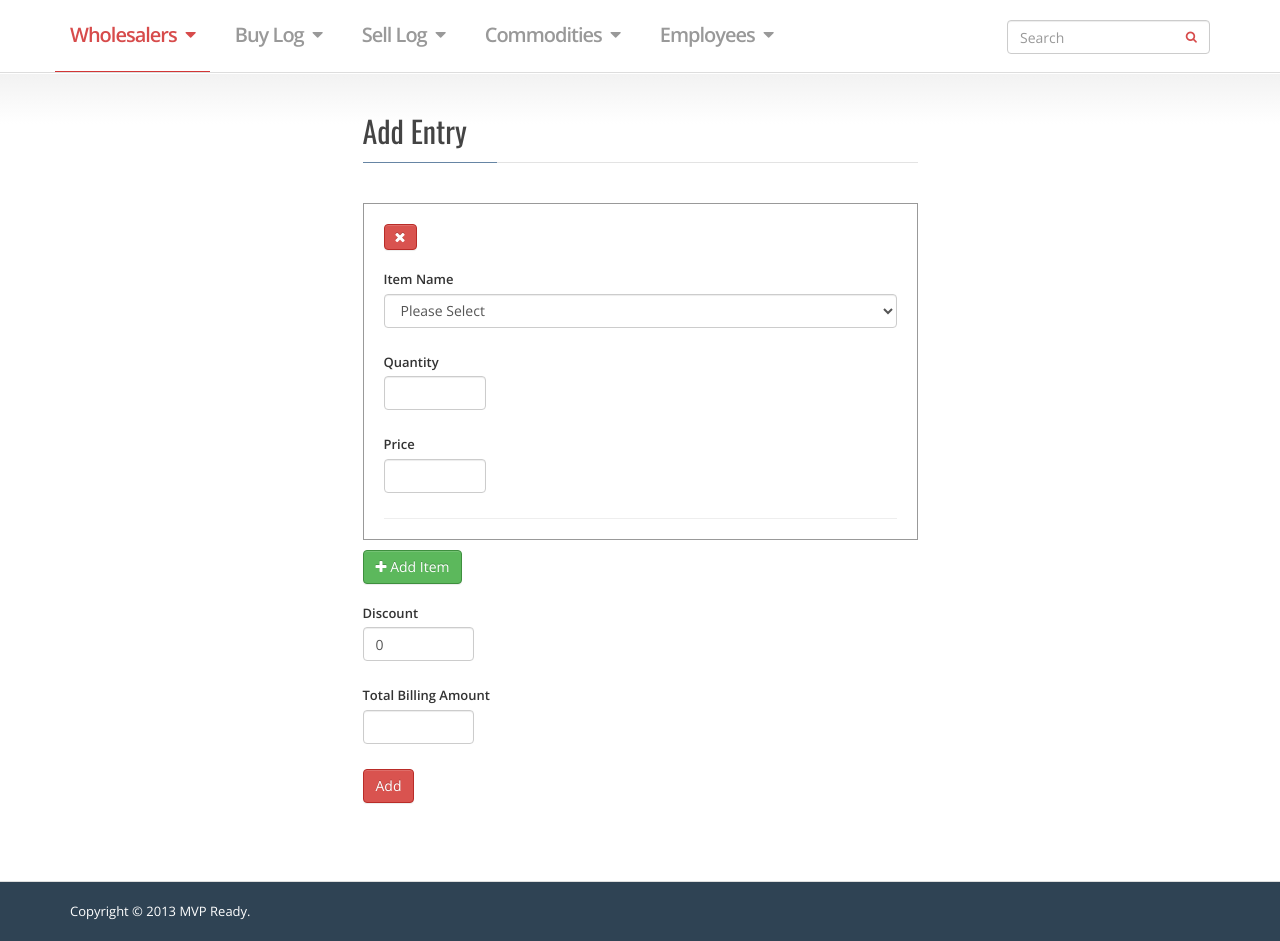
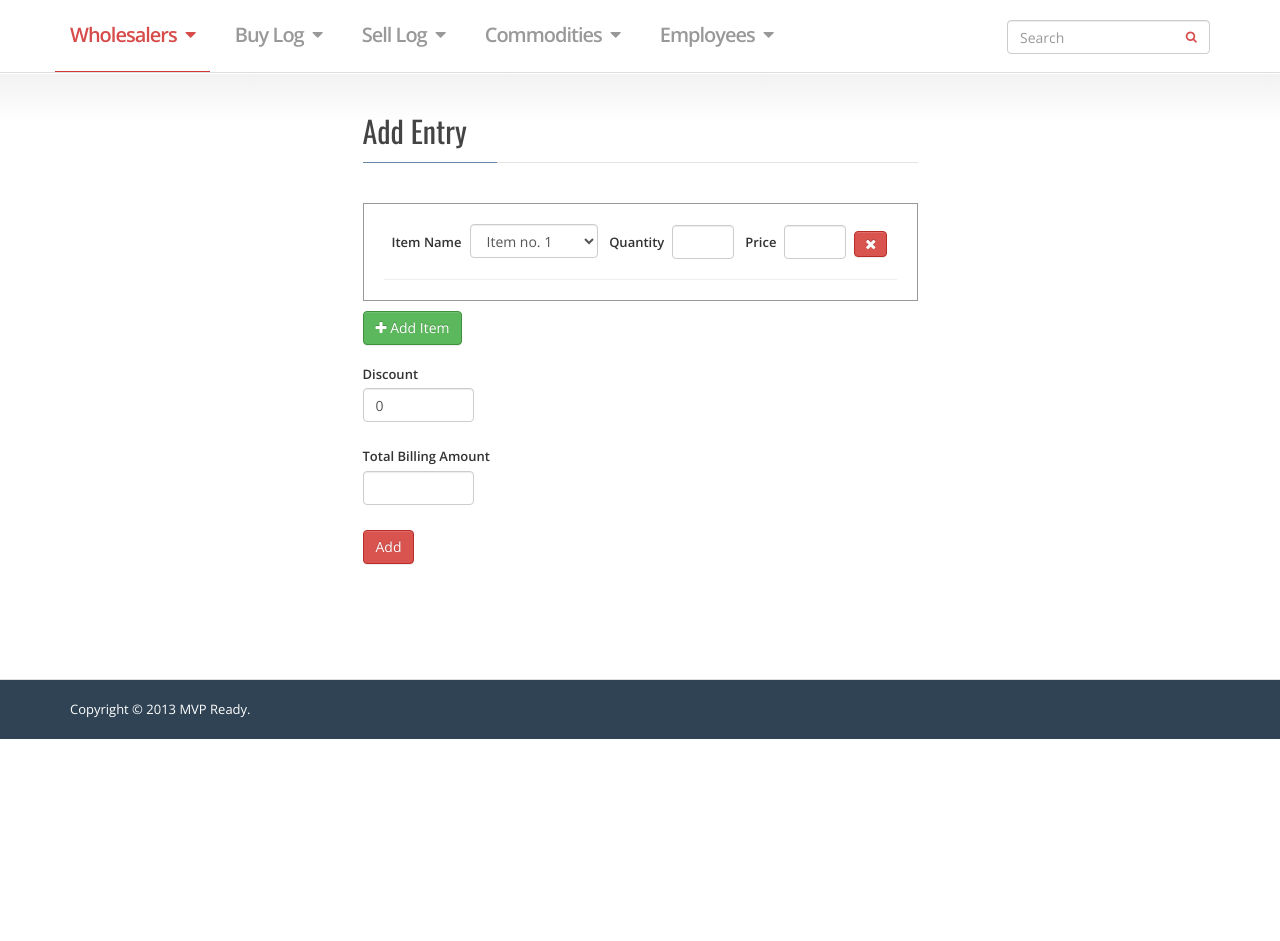
Before and after one commit to AbhineetJain/generalStore, a PHP site: page /sell_log_add_entry.php in a window 1280 px wide. Shown: the part 61-1002 px from the top of the page. After the commit the page ends 800 px from the top, so only its background shows below. Run offline with PHP 8.4, Linux system fonts and the light colour scheme.

Commit message:
sell_log GUI improved, form to JSONArray

```diff
--- a/css/mvpready-flat.css
+++ b/css/mvpready-flat.css
@@ -20,21 +20,37 @@
   width: 20%;
  }
 
+ .place-inline > .half-width {
+  width: 12%;
+ }
+
  .itemDesc {
   border: 1px solid #999999;
   padding: 20px 20px 0 20px;
   margin-bottom: 10px;
- }
+}
+
+.item {
+  width: 25%;
+}
 
  #add_item {
   margin-bottom: 20px;
  }
 
  .closebutton {
-  //float: right;
   padding: 2px 10px;
-  margin-bottom: 20px;
- }
+  margin-left: 5px;
+}
+
+.place-inline > label {
+  margin-right: 8px;
+  margin-left: 8px;
+}
+
+.place-inline {
+  display: inline;
+}
 
 /* ============================
   Custom CSS Ends
--- a/js/customized.js
+++ b/js/customized.js
@@ -1,4 +1,5 @@
 var item_no = 0;
+var form_data;
 
 function main() {
 	$('#add_item').click(
@@ -6,6 +7,16 @@ function main() {
 			add_item_description(e);
 	});
 	add_event();
+	$('#sell-log-form').submit(
+		function(e) {
+			form_data = $(this).serializeArray();
+			console.log(form_data);
+			var json_string = form_data.toSource();
+			console.log(json_string);
+			e.preventDefault();
+		}
+	);
+	$('#add_item').trigger('click');
 }
 
 function add_event() {
@@ -18,16 +29,19 @@ function add_event() {
 function add_item_description(e) {
 	e.preventDefault();
 	item_no += 1;
-	var html_content = $('.itemDesc').html();
-	html_content += "<div id=\"item"+item_no+"\"><button id=\"close"+item_no+"\" class=\"btn closebutton btn-danger\"><i class=\"fa fa-times\"></i></button><div class=\"form-group\"><label for=\"item\">Item Name</label><select id=\"item\" name=\"item\" class=\"item form-control parsley-validated\" data-required=\"true\"><option value=\"\">Please Select</option></select></div> <!-- /.form-group --><div class=\"form-group\"><label for=\"qty\">Quantity</label><input type=\"number\" id=\"qty\" name=\"qty\" class=\"form-control half-width parsley-validated\" data-required=\"true\"></div> <!-- /.form-group --><div class=\"form-group\"><label for=\"total_price\">Price</label><input type=\"number\" id=\"price\" name=\"total_price\" step=\"0.01\" class=\"form-control half-width parsley-validated\" data-required=\"true\"></div> <!-- /.form-group --><hr>";
-    $('.itemDesc').html(html_content);
+	var main_item_div = document.getElementsByClassName('itemDesc')[0];
+	new_item_div = document.createElement('div');
+	new_item_div.id = "itemDiv" + item_no;
+	new_item_div.className = "itemDivs";
+	new_item_div.innerHTML = "<div class=\"form-group place-inline\"><label for=\"item"+item_no+"\">Item Name</label><select id=\"item"+item_no+"\" name=\"item"+item_no+"\" class=\"place-inline item form-control parsley-validated\" data-required=\"true\"><option value=\"Item no. 1\">Item no. 1</option></select></div> <!-- /.form-group --><div class=\"form-group place-inline\"><label for=\"qty"+item_no+"\">Quantity</label><input type=\"number\" id=\"qty"+item_no+"\" name=\"qty"+item_no+"\" class=\"place-inline form-control half-width parsley-validated\" data-required=\"true\"></div> <!-- /.form-group --><div class=\"form-group place-inline\"><label for=\"total_price"+item_no+"\">Price</label><input type=\"number\" id=\"price"+item_no+"\" name=\"total_price"+item_no+"\" step=\"0.01\" class=\"place-inline form-control half-width parsley-validated\" data-required=\"true\"></div> <!-- /.form-group --><button id=\"close"+item_no+"\" class=\"closebutton btn btn-danger place-inline\"><i class=\"fa fa-times\"></i></button><hr>";
+    main_item_div.appendChild(new_item_div);
     add_event();
 }
 
 function remove_item_description(e) {
 	e.preventDefault();
 	parent = document.getElementsByClassName('itemDesc')[0];
-	child = document.getElementById('item'+e.target.id.split('close')[1]);
+	child = document.getElementById('itemDiv'+e.target.id.split('close')[1]);
 	console.log(parent, child);
 	parent.removeChild(child);
 }
--- a/sell_log_add_entry.php
+++ b/sell_log_add_entry.php
@@ -60,29 +60,29 @@
 
             <div class="portlet-body">
 
-              <form id="demo-validation" action="./components-validation.html" data-validate="parsley" class="form parsley-form">
+              <form id="sell-log-form" action="" data-validate="parsley" class="form parsley-form">
 
                 <div class="itemDesc">
-                  <div id="item0">
-                    <button id="close0" class="closebutton btn btn-danger"><i class="fa fa-times"></i></button>
-                    <div class="form-group">
-                      <label for="item">Item Name</label>
-                      <select id="item" name="item" class="item form-control parsley-validated" data-required="true">
-                        <option value="">Please Select</option>
+                  <!--<div id="itemDiv0" class="itemDivs">
+                    <div class="form-group place-inline">
+                      <label for="item0">Item Name</label>
+                      <select id="item0" name="item0" class="place-inline item form-control parsley-validated" data-required="true">
+                        <option value="Item no. 1">Item no. 1</option>
                       </select>
-                    </div> <!-- /.form-group -->
+                    </div>
 
-                    <div class="form-group">
-                      <label for="qty">Quantity</label>
-                      <input type="number" id="qty" name="qty" class="form-control half-width parsley-validated" data-required="true">
-                    </div> <!-- /.form-group -->
+                    <div class="form-group place-inline">
+                      <label for="qty0">Quantity</label>
+                      <input type="number" id="qty0" name="qty0" class="place-inline form-control half-width parsley-validated" data-required="true">
+                    </div>
 
-                    <div class="form-group">
-                      <label for="total_price">Price</label>
-                      <input type="number" id="price" name="total_price" step="0.01" class="form-control half-width parsley-validated" data-required="true">
-                    </div> <!-- /.form-group -->
+                    <div class="form-group place-inline">
+                      <label for="total_price0">Price</label>
+                      <input type="number" id="price0" name="total_price0" step="0.01" class="place-inline form-control half-width parsley-validated" data-required="true">
+                    </div>
+                    <button id="close0" class="closebutton btn btn-danger place-inline"><i class="fa fa-times"></i></button>
                     <hr>
-                  </div>
+                  </div>-->
                 </div>
 
                 <button class="btn btn-success" id="add_item"><i class="fa fa-plus"></i> Add Item</button>
```
